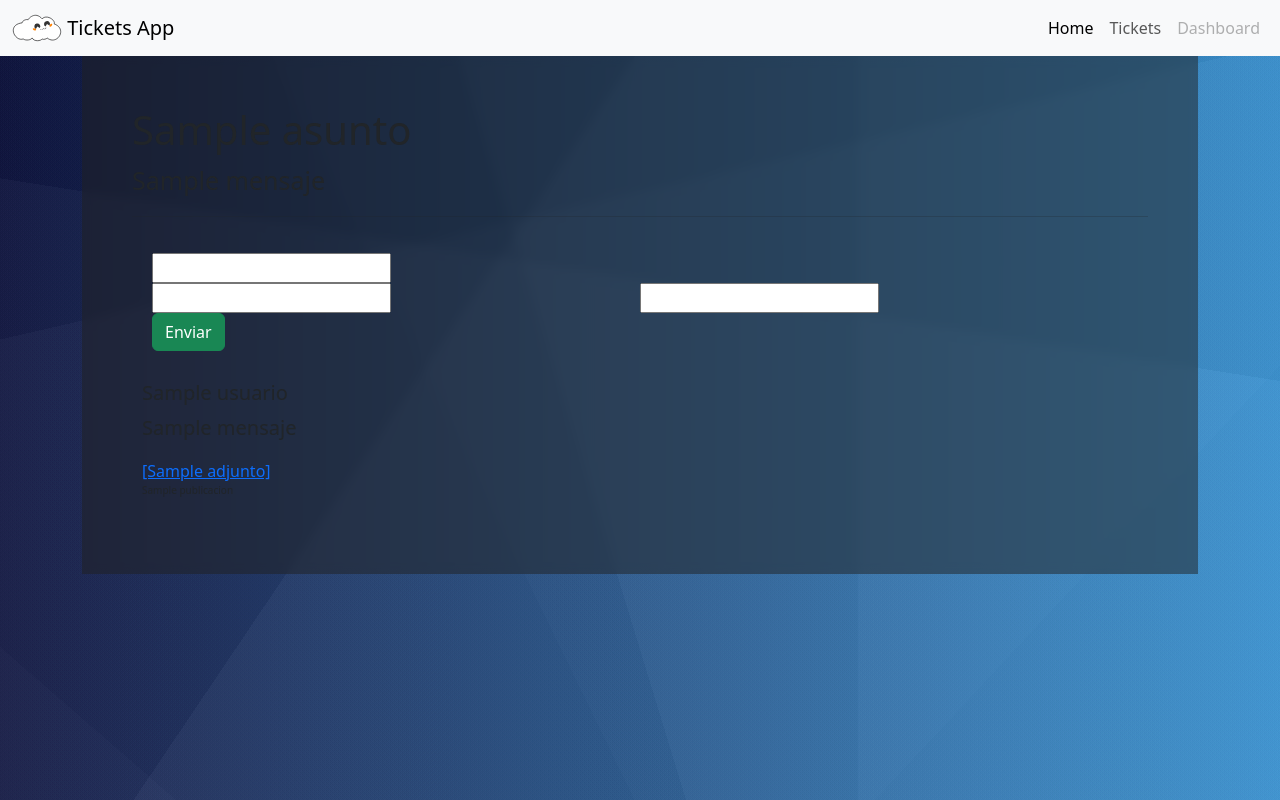
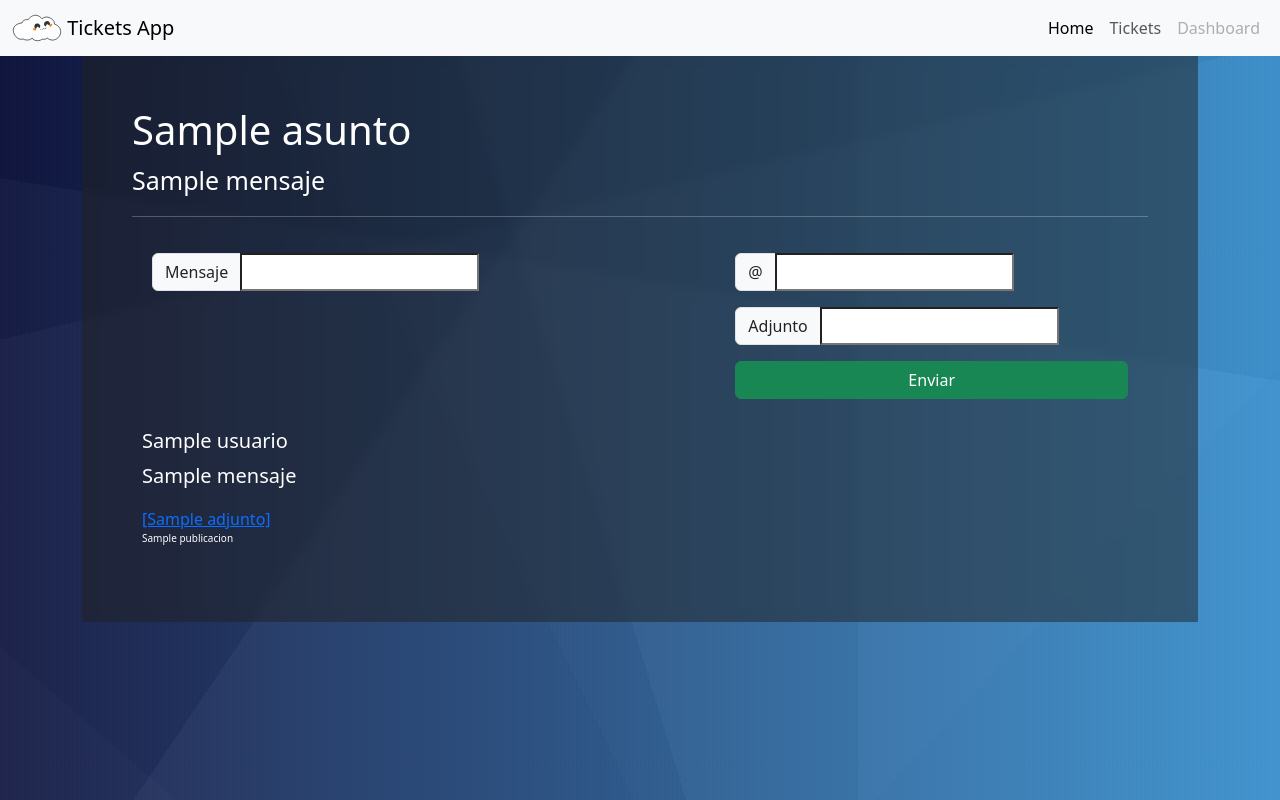
Before and after one commit to Urfenox/Ticketing-App, a Django app: template Tickets/templates/ticketing/view.html in a window 1280 px wide. Run offline with Django 3.2, Linux system fonts and the light colour scheme; the template is opened without the code that fills it: most values are stand-ins (such as "Sample title", 1, 10 or a date in 2020); form fields are guessed from the names that the template uses.

Commit message:
Mejoras al front-end

```diff
--- a/Tickets/static/css/style.css
+++ b/Tickets/static/css/style.css
@@ -1,4 +1,37 @@
 body {
+    color: white;
+    background-color: black;
     min-height: 100vh;
     background-image: linear-gradient(41deg, rgba(107, 107, 107, 0.04) 0%, rgba(107, 107, 107, 0.04) 8%,rgba(31, 31, 31, 0.04) 8%, rgba(31, 31, 31, 0.04) 100%),linear-gradient(9deg, rgba(228, 228, 228, 0.04) 0%, rgba(228, 228, 228, 0.04) 62%,rgba(54, 54, 54, 0.04) 62%, rgba(54, 54, 54, 0.04) 100%),linear-gradient(124deg, rgba(18, 18, 18, 0.04) 0%, rgba(18, 18, 18, 0.04) 37%,rgba(233, 233, 233, 0.04) 37%, rgba(233, 233, 233, 0.04) 100%),linear-gradient(253deg, rgba(201, 201, 201, 0.04) 0%, rgba(201, 201, 201, 0.04) 55%,rgba(47, 47, 47, 0.04) 55%, rgba(47, 47, 47, 0.04) 100%),linear-gradient(270deg, rgba(172, 172, 172, 0.04) 0%, rgba(172, 172, 172, 0.04) 33%,rgba(26, 26, 26, 0.04) 33%, rgba(26, 26, 26, 0.04) 100%),linear-gradient(64deg, rgba(11, 11, 11, 0.04) 0%, rgba(11, 11, 11, 0.04) 38%,rgba(87, 87, 87, 0.04) 38%, rgba(87, 87, 87, 0.04) 100%),linear-gradient(347deg, rgba(199, 199, 199, 0.04) 0%, rgba(199, 199, 199, 0.04) 69%,rgba(4, 4, 4, 0.04) 69%, rgba(4, 4, 4, 0.04) 100%),linear-gradient(313deg, rgba(36, 36, 36, 0.04) 0%, rgba(36, 36, 36, 0.04) 20%,rgba(91, 91, 91, 0.04) 20%, rgba(91, 91, 91, 0.04) 100%),linear-gradient(90deg, rgb(10, 17, 72),rgb(35, 148, 228));
 }
+
+.ticket-status {
+    display: block;
+    width: 20px;
+    height: 20px;
+    background: var(--c1);
+    border-radius: 50%;
+    cursor: pointer;
+    animation: pulso 2s 1s ease-out infinite;
+}
+
+@keyframes pulso {
+    0% {
+        box-shadow:
+            0 0 8px 6px #1affb300,
+            0 0 0px 0px #33333300,
+            0 0 0px 0px #1affb300;
+    }
+    10% {
+        box-shadow:
+            0 0 8px 6px var(--c2),
+            0 0 12px 10px #33333300,
+            0 0 12px 14px var(--c2);
+    }
+    100% {
+        box-shadow:
+            0 0 8px 6px #1affb300,
+            0 0 0px 40px #33333300,
+            0 0 0px 40px #1affb300;
+    }
+}
--- a/Tickets/templates/ticketing/create.html
+++ b/Tickets/templates/ticketing/create.html
@@ -8,7 +8,7 @@
         <form action="{% url 'create' %}" method="post">
             {% csrf_token %}
             {{ form.as_p }}
-            <button class="btn btn-success" type="submit">Crear</button>
+            <button style="width: 100%;" class="btn btn-success" type="submit">Crear</button>
         </form>
     </div>
 </div>
--- a/Tickets/templates/ticketing/edit.html
+++ b/Tickets/templates/ticketing/edit.html
@@ -8,7 +8,7 @@
         <form action="#" method="post">
             {% csrf_token %}
             {{ form.as_p }}
-            <button class="btn btn-warning" type="submit">Editar</button>
+            <button style="width: 100%;" class="btn btn-warning" type="submit">Editar</button>
         </form>
     </div>
 </div>
--- a/Tickets/templates/ticketing/view.html
+++ b/Tickets/templates/ticketing/view.html
@@ -4,29 +4,49 @@
 <div class="container">
     {% if ticket %}
     <div style="padding: 50px; backdrop-filter: blur(5px); background-color: rgba(33, 33, 33, 0.5);">
-        <h1>{{ ticket.asunto }}</h1>
+        <h1>
+            {% if ticket.estado == "O" %}
+                <span class="ticket-status" style="--c1: #3ffbbb; --c2: #28cc95;"></span>
+            {% elif ticket.estado == "P" %}
+                <span class="ticket-status" style="--c1: #ffbb33; --c2: #cc9528;"></span>
+            {% elif ticket.estado == "C" %}
+                <span class="ticket-status" style="--c1: #ff002f; --c2: #cc2828;"></span>
+            {% endif %}
+            {{ ticket.asunto }}
+        </h1>
         <p style="font-size: 25px;">
             {{ ticket.mensaje }}
         </p>
         <hr>
         {% include "mensajes.html" %}
-        <form style="padding: 20px;" enctype="multipart/form-data" action="{{ ticket.id }}/comment" method="post">
-            {% csrf_token %}
-            <div class="row">
-                <div class="col">
-                    {{ form.mensaje }}
-                </div>
+        {% if ticket.estado != "C" %}
+            <form style="padding: 20px;" enctype="multipart/form-data" action="{{ ticket.id }}/comment" method="post">
+                {% csrf_token %}
                 <div class="row">
                     <div class="col">
-                        {{ form.adjunto }}
+                        <div class="input-group">
+                            <label class="input-group-text" for="id_mensaje">Mensaje</label>
+                            {{ form.mensaje }}
+                        </div>
                     </div>
-                    <div class="col">
-                        {{ form.usuario }}
+                    <div class="col-md-5">
+                        <div class="input-group mb-3">
+                            <label class="input-group-text" for="id_usuario">@</label>
+                            {{ form.usuario }}
+                        </div>
+                        <div class="input-group mb-3">
+                            <label class="input-group-text" for="id_adjunto">Adjunto</label>
+                            {{ form.adjunto }}
+                        </div>
+                        <button style="width: 100%;" class="btn btn-success" type="submit">Enviar</button>
                     </div>
                 </div>
+            </form>
+        {% else %}
+            <div class="alert alert-danger" role="alert">
+                Ticket cerrado. Ya no se aceptan comentarios al thread.
             </div>
-            <button class="btn btn-success" type="submit">Enviar</button>
-        </form>
+        {% endif %}
         {% if comentarios %}
             {% for comentario in comentarios %}
                 <div style="padding: 10px;">
--- a/Tickets/ticketing/forms.py
+++ b/Tickets/ticketing/forms.py
@@ -10,7 +10,7 @@ class TicketForm(forms.ModelForm):
             "mensaje": forms.Textarea(attrs={"class": "form-control"}),
             "categoria": forms.Select(attrs={"class": "form-select"}),
             "estado": forms.Select(attrs={"class": "form-select"}),
-            "prioridad": forms.NumberInput(attrs={"class": "form-control"}),
+            "prioridad": forms.NumberInput(attrs={"class": "form-control", "min": "1", "max": "5"}),
         }
 
 class ComentarioForm(forms.Form):
@@ -20,5 +20,5 @@ class ComentarioForm(forms.Form):
     adjunto = forms.FileField(required=False)
 
     usuario.widget = forms.TextInput(attrs={"class": "form-control", "placeholder": "Nombre de usuario"})
-    mensaje.widget = forms.Textarea(attrs={"class": "form-control", "rows":"3", "placeholder": "Mensaje"})
+    mensaje.widget = forms.Textarea(attrs={"class": "form-control", "rows":"6", "placeholder": ""})
     adjunto.widget = forms.FileInput(attrs={"class": "form-control", "placeholder": "Opcional"})
```
Also changed, not shown: Tickets/templates/ticketing/home.html (+13 -4 lines).
